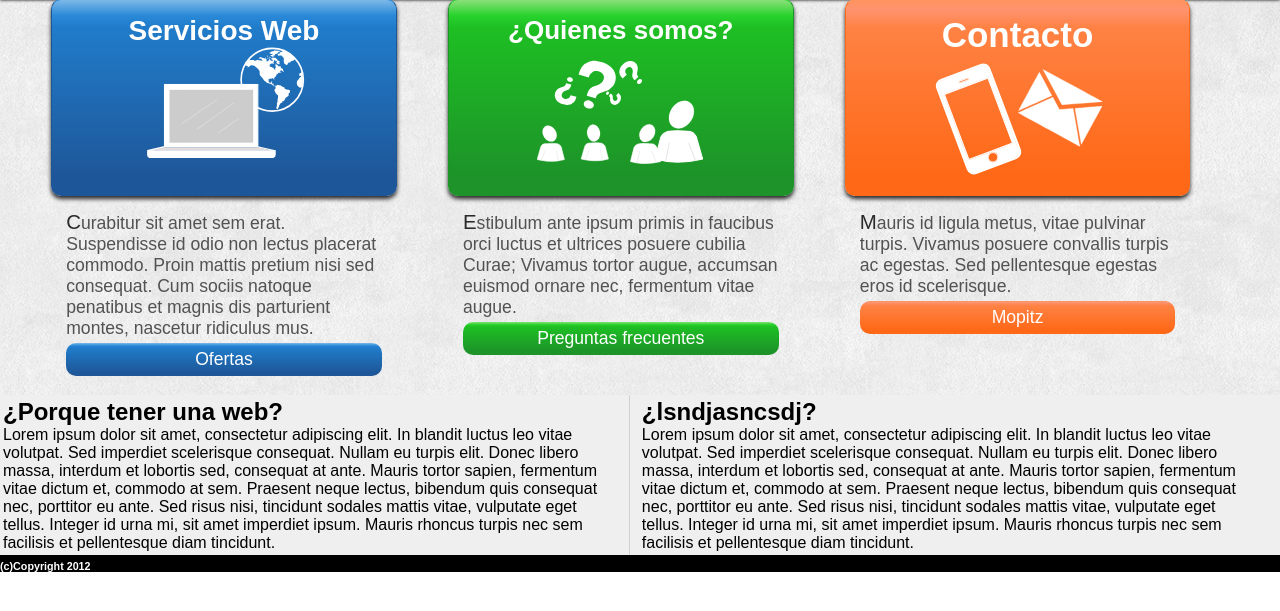
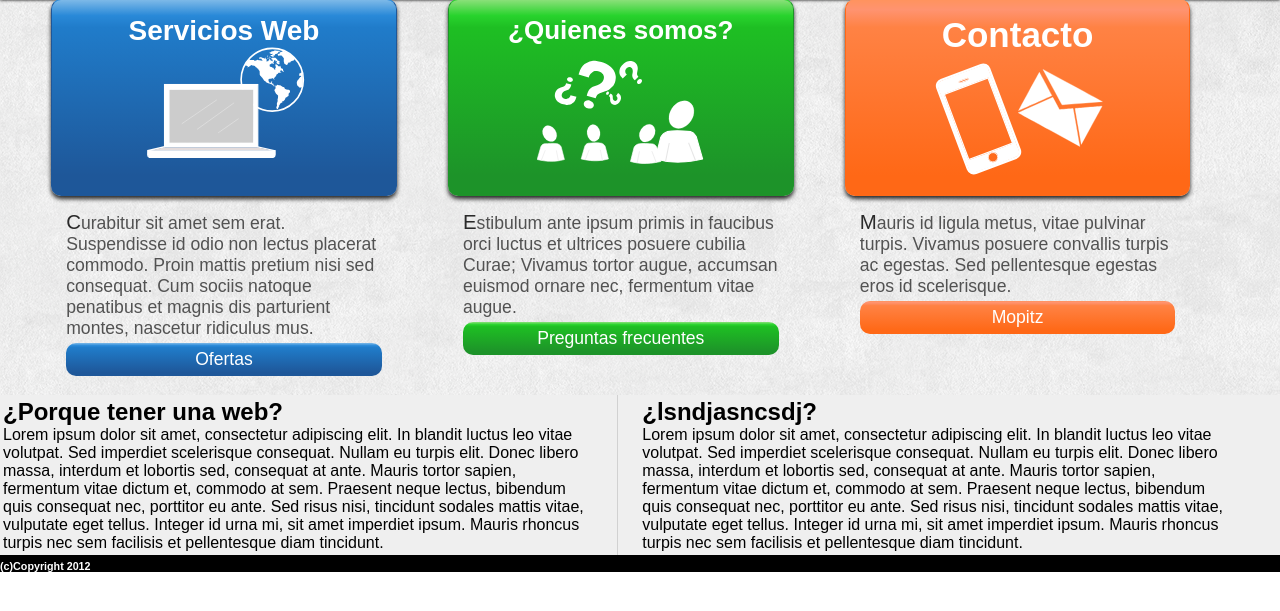
Before and after one commit to wilsonxp/Proyecto-web, a PHP site: page / in a window 1280 px wide. Shown: the part 105-716 px from the top of the page. Run offline with PHP 8.4, Linux system fonts and the light colour scheme; some libraries are stand-ins or nearby versions.

Commit message:
M-01-09-2012-16:50

```diff
--- a/general.css
+++ b/general.css
@@ -233,14 +233,14 @@ section{
 }
 article{
     display: inline-block;
-    width: 48%;
+    width: 46%;
 }
 .a1{
     border-right:1px solid #D1D1D1;
-    padding: 3px 12px 3px 3px;
+    padding: 3px 25px 3px 3px;
 }
 .a2{
-    padding: 3px 3px 3px 7px;
+    padding: 3px 3px 3px 20px;
 }
 /*-------------FIN SECCION-------------*/
 
```
